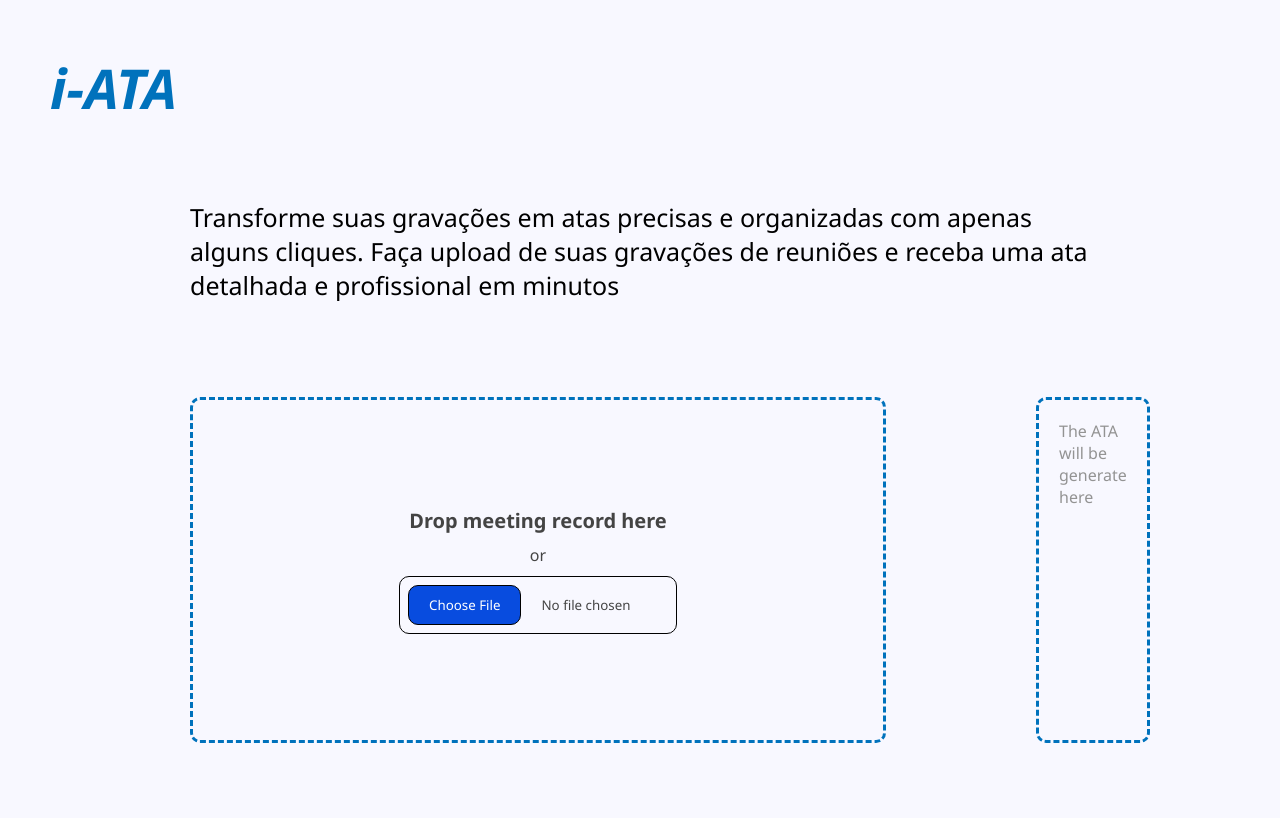
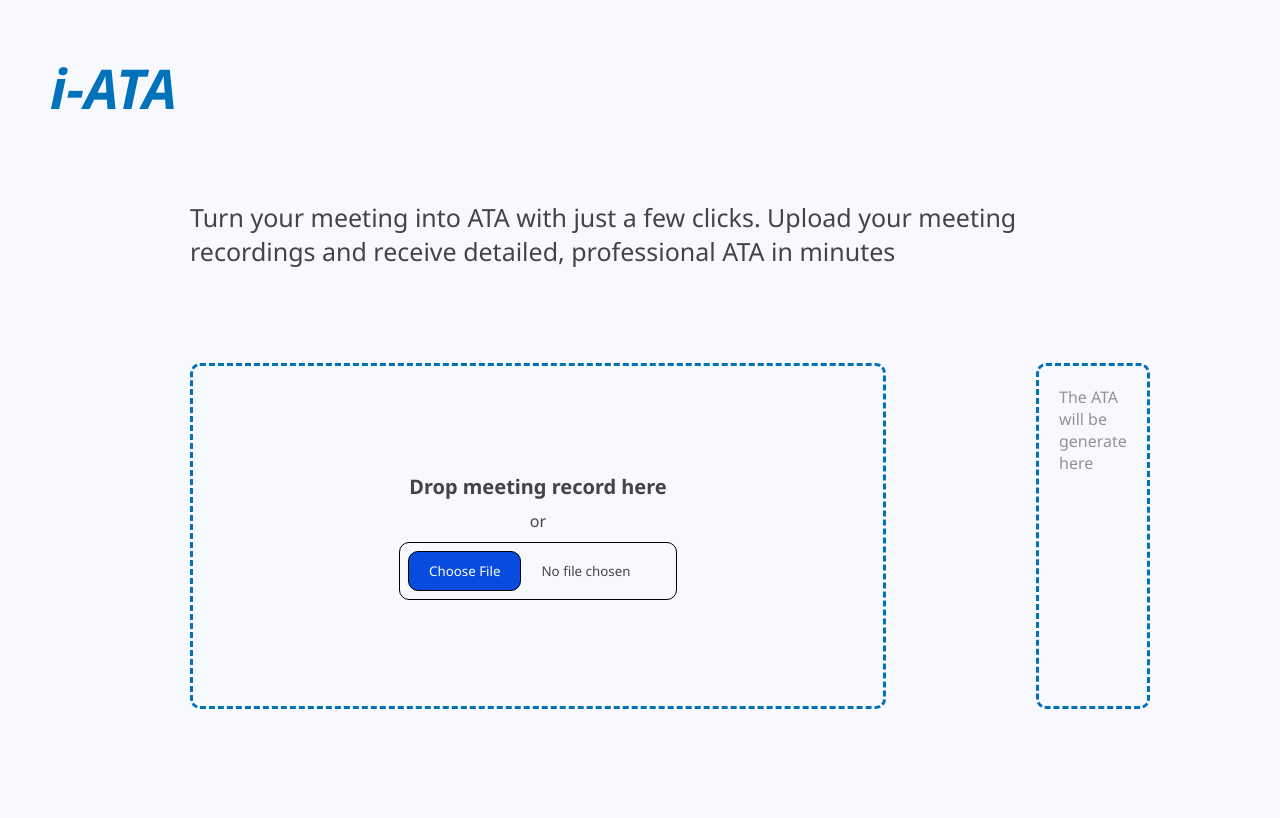
Before and after one commit to RogerPatriota/i-ATA, a FastAPI app: page / in a window 1280 px wide. After the commit the page ends 709 px from the top, so only its background shows below. Run offline with FastAPI, Linux system fonts and the light colour scheme.

Commit message:
build: update home page to english

```diff
--- a/static/style.css
+++ b/static/style.css
@@ -25,6 +25,7 @@ section{
     font-family: "Noto Sans";
     font-size: 25px;
     margin-bottom: 95px;
+    color: #444;
 }
 
 .input-area {
--- a/templates/home.html
+++ b/templates/home.html
@@ -9,23 +9,22 @@
 <body>
     <h1 id="logo"><i>i-ATA</i></h1>
     <section>
-        <p id="description">Transforme suas gravações em atas precisas e organizadas com apenas alguns cliques. Faça upload de suas gravações de reuniões
-            e receba uma ata detalhada e profissional em minutos
+        <p id="description">Turn your meeting into ATA with just a few clicks.
+            Upload your meeting recordings and receive detailed, professional ATA in minutes
         </p>
         <div class="input-area">
 
             <form action="">
                 <label for="meeting-record" class="drop-container" id="dropcontainer">
                     <span id="drop-title">Drop meeting record here</span>
-                    or
+                    <p>or</p>
                     <input type="file" id="meeting-record" required>
                 </label>
             </form>
 
-          <div class="meeting-note">
-            <p>The ATA will be generate here</p>
-          </div>
-
+            <div class="meeting-note">
+                <p>The ATA will be generate here</p>
+            </div>
         </div>
     </section>
 
```
